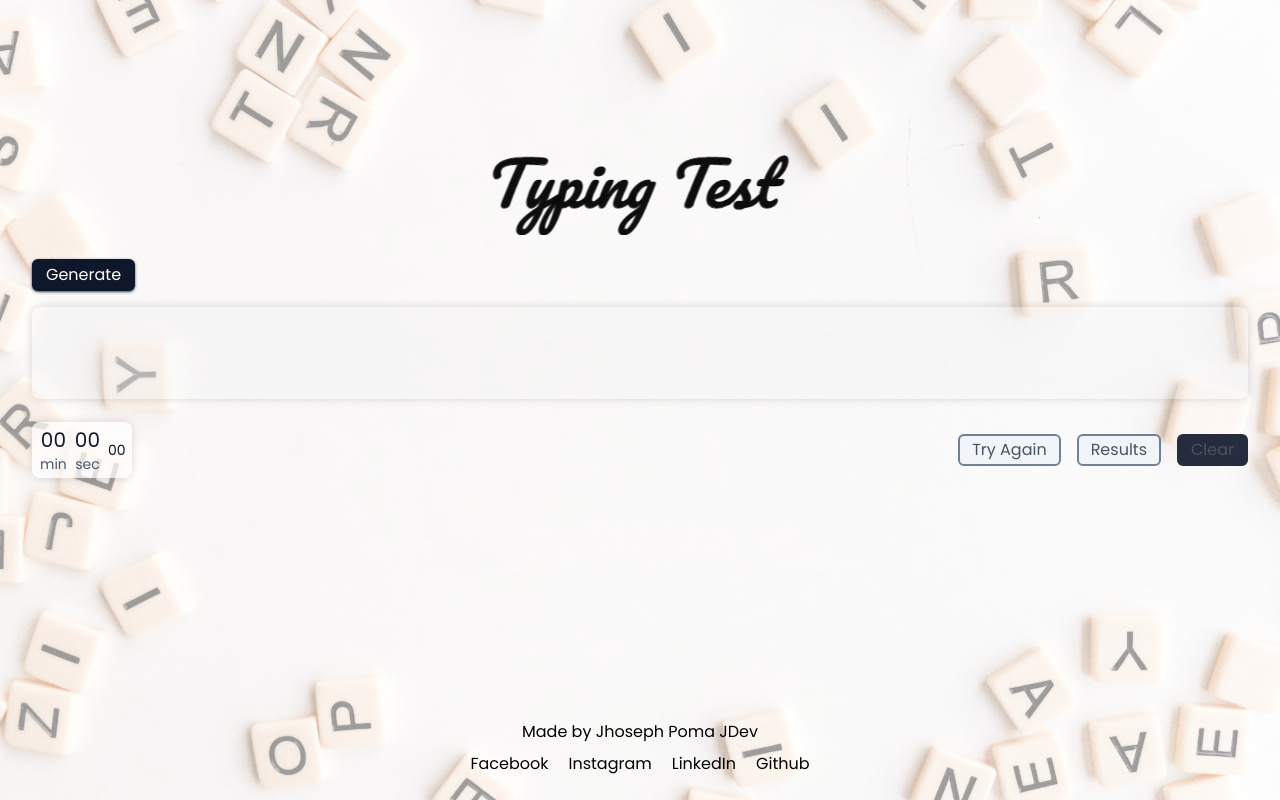
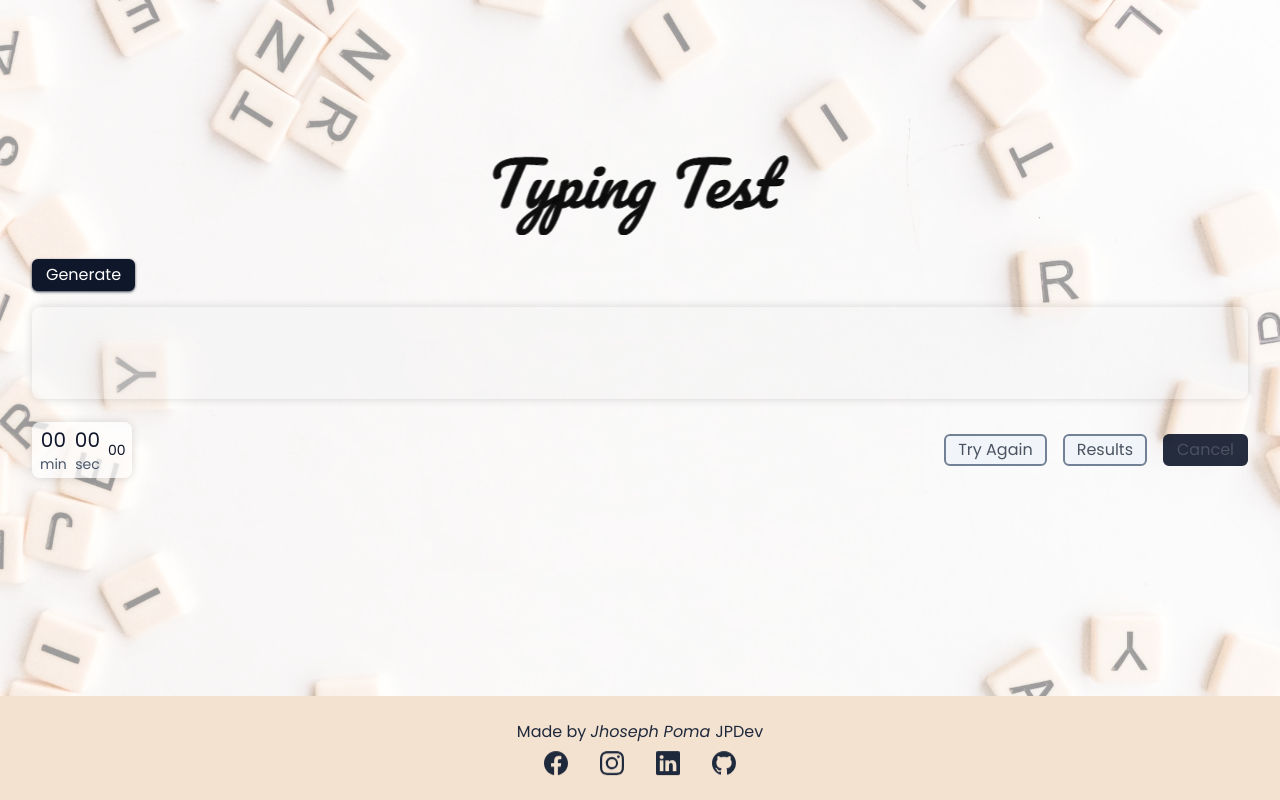
Before and after one commit to rtzboy/CasualProjects, a React (Vite) app: page / in a window 1280 px wide. Built offline with nearby package versions, Linux system fonts and the light colour scheme.

Commit message:
Footer style changed added social links

```diff
--- a/package.json
+++ b/package.json
@@ -10,7 +10,8 @@
 	},
 	"dependencies": {
 		"react": "18.2.0",
-		"react-dom": "18.2.0"
+		"react-dom": "18.2.0",
+		"react-icons": "4.7.1"
 	},
 	"devDependencies": {
 		"@types/react": "18.0.27",
--- a/src/App.jsx
+++ b/src/App.jsx
@@ -1,4 +1,4 @@
-import Footer from './components/typingTest/Footer';
+import Footer from './components/Footer';
 import TypingTest from './components/typingTest/TypingTest';
 
 const App = () => {
--- /dev/null
+++ b/src/components/Footer.jsx
@@ -0,0 +1,51 @@
+import { BsFacebook, BsGithub, BsInstagram, BsLinkedin } from 'react-icons/bs';
+
+const Footer = () => {
+	return (
+		<footer className='z-50 mt-auto bg-[#F4E2D1] py-6 text-center text-slate-800'>
+			<div>
+				<span className=''>Made by </span>
+				<span className='italic'>Jhoseph Poma </span>
+				<span className=''>JPDev</span>
+			</div>
+			<ul className='mt-2 flex justify-center gap-8 '>
+				{SOCIAL_LINKS.map(link => (
+					<li key={link.id} className='animate-bounce hover:animate-pulse'>
+						<a href={link.link} target='_blank' rel='noreferrer'>
+							{link.icon}
+						</a>
+					</li>
+				))}
+			</ul>
+		</footer>
+	);
+};
+
+const SOCIAL_LINKS = [
+	{
+		id: 1,
+		name: 'Facebook',
+		link: 'https://www.facebook.com/joseph.22.12/',
+		icon: <BsFacebook size='1.5rem' />
+	},
+	{
+		id: 2,
+		name: 'Instagram',
+		link: 'https://www.instagram.com/jhoseph2212/',
+		icon: <BsInstagram size='1.5rem' />
+	},
+	{
+		id: 3,
+		name: 'LinkedIn',
+		link: 'https://www.linkedin.com/in/jhoseph-poma-aldave-9b01a01a9/',
+		icon: <BsLinkedin size='1.5rem' />
+	},
+	{
+		id: 4,
+		name: 'Github',
+		link: 'https://github.com/rtzboy',
+		icon: <BsGithub size='1.5rem' />
+	}
+];
+
+export default Footer;
--- a/src/components/typingTest/Footer.jsx
+++ /dev/null
@@ -1,44 +0,0 @@
-const Footer = () => {
-	return (
-		<footer className='z-50 mt-auto py-6 text-center'>
-			<div>
-				<span className=''>Made by </span>
-				<span className=''>Jhoseph Poma JDev</span>
-			</div>
-			<ul className='mt-2 flex justify-center gap-5'>
-				{SOCIAL_LINKS.map(link => (
-					<li key={link.id}>
-						<a href={link.link} target='_blank' rel='noreferrer'>
-							<span className='text-black-600'>{link.name}</span>
-						</a>
-					</li>
-				))}
-			</ul>
-		</footer>
-	);
-};
-
-const SOCIAL_LINKS = [
-	{
-		id: 1,
-		name: 'Facebook',
-		link: 'https://www.facebook.com/joseph.22.12/'
-	},
-	{
-		id: 2,
-		name: 'Instagram',
-		link: 'https://www.instagram.com/jhoseph2212/'
-	},
-	{
-		id: 3,
-		name: 'LinkedIn',
-		link: 'https://www.linkedin.com/in/jhoseph-poma-aldave-9b01a01a9/'
-	},
-	{
-		id: 4,
-		name: 'Github',
-		link: 'https://github.com/rtzboy'
-	}
-];
-
-export default Footer;
--- a/src/components/typingTest/clock/Timer.jsx
+++ b/src/components/typingTest/clock/Timer.jsx
@@ -56,6 +56,7 @@ const Timer = memo(({ correctLetter, resetTyping, isEqual, isZero }) => {
 					>
 						Results
 					</Button>
+					{isEqual ? (
 						<Button
 							disabled={!btnGenState || !isEqual}
 							onClick={() => {
@@ -67,6 +68,18 @@ const Timer = memo(({ correctLetter, resetTyping, isEqual, isZero }) => {
 						>
 							Clear
 						</Button>
+					) : (
+						<Button
+							disabled={!isZero}
+							onClick={() => {
+								resetTyping();
+								setResetTimer();
+								setBtnGenState(false);
+							}}
+						>
+							Cancel
+						</Button>
+					)}
 				</div>
 			</div>
 			{viewResult && (
```
Also changed, not shown: 1 other file (tests, documents, lock files or other folders). Lines whose indentation alone changed are shown as unchanged.
